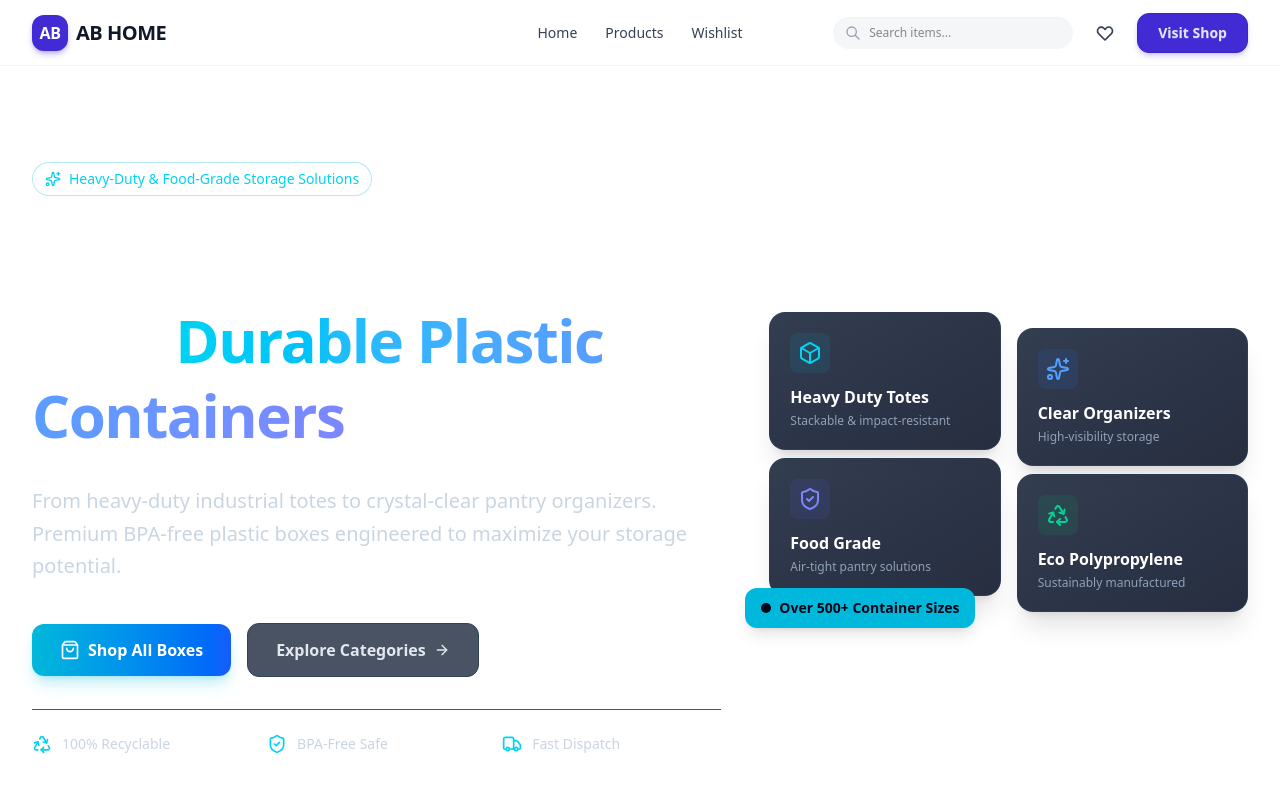
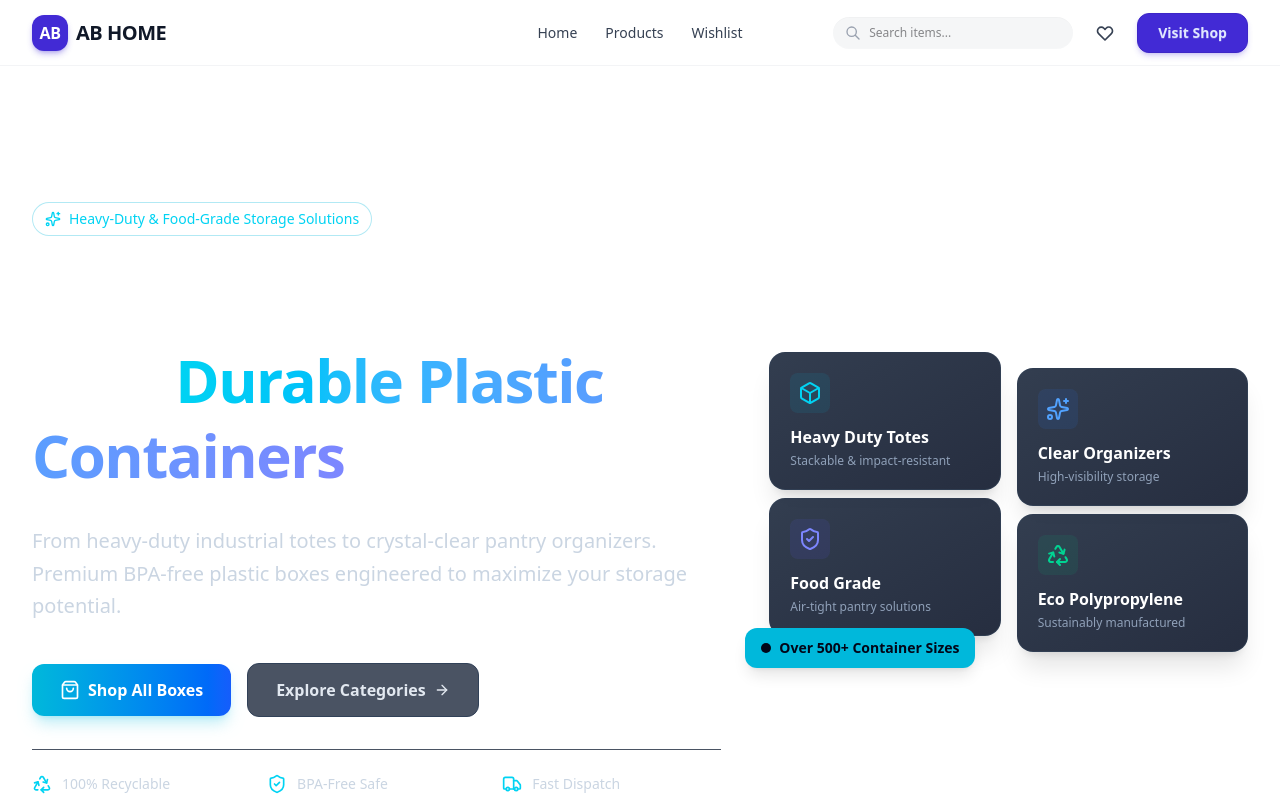
Before and after one commit to aftabuddin007/cocareach-store, a React (Vite) app: page / in a window 1280 px wide. Shown: the top 800 px of the page. Built offline with nearby package versions, Linux system fonts and the light colour scheme.

Commit message:
add margin

```diff
--- a/src/Components/HeroBanner.jsx
+++ b/src/Components/HeroBanner.jsx
@@ -3,7 +3,7 @@ import { ShoppingBag, ArrowRight, ShieldCheck, Box, Recycle, Sparkles, Truck } f
 
 export default function HeroBanner() {
   return (
-    <div className="relative overflow-hidden bg-white- text-white min-h-[600px] flex flex-col justify-center">
+    <div className="relative overflow-hidden bg-white- text-white min-h-[600px] flex flex-col justify-center mt-10">
       {/* Background Subtle Patterns & Glows */}
       <div className="absolute top-0 left-1/4 w-96 h-96 bg-white rounded-full blur-3xl pointer-events-none" />
       <div className="absolute bottom-0 right-1/4 w-96 h-96 bg-white rounded-full blur-3xl pointer-events-none" />
```
